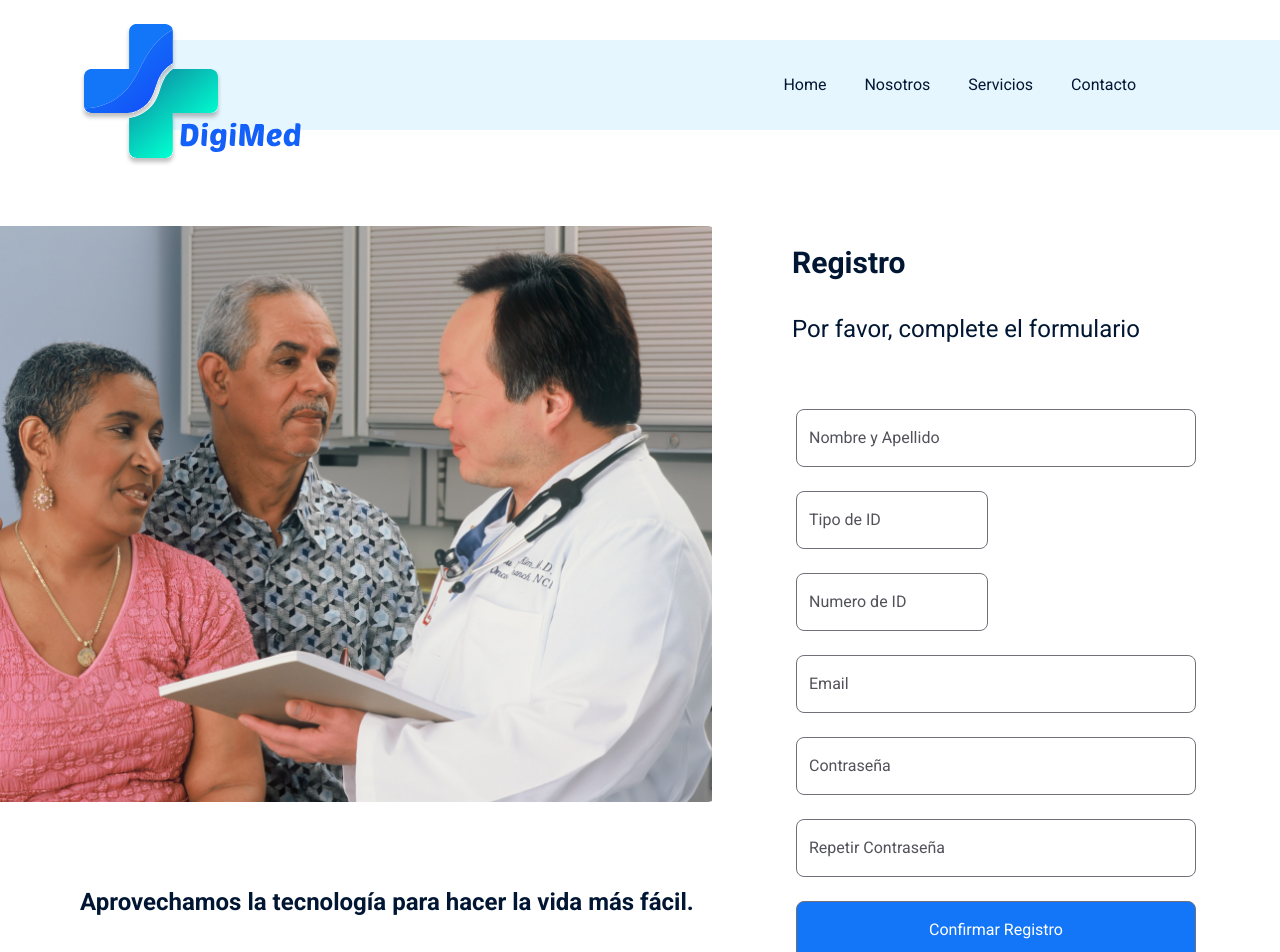
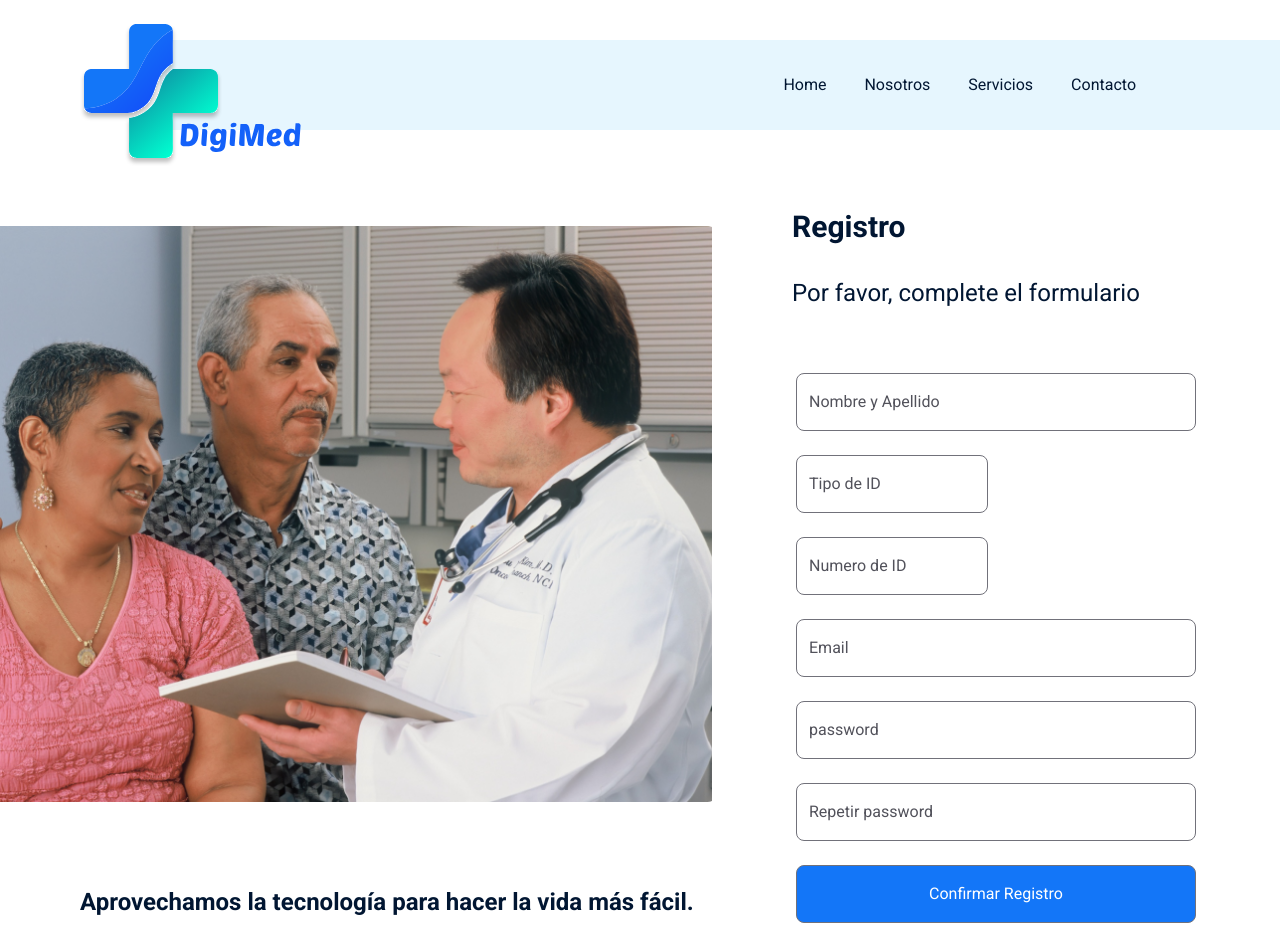
Before and after one commit to JavierBrizuela/DigiMed, a React (Vite) app in the folder digimed-ui/digimed-ui/: page /registro in a window 1280 px wide. Shown: the top 952 px of the page. Built offline with nearby package versions, Linux system fonts and the light colour scheme.

Commit message:
aun proceso fix login

```diff
--- a/digimed-ui/digimed-ui/package.json
+++ b/digimed-ui/digimed-ui/package.json
@@ -13,6 +13,7 @@
     "axios": "^1.5.0",
     "react": "^18.2.0",
     "react-dom": "^18.2.0",
+    "react-router-dom": "^6.15.0",
     "react-select": "^5.7.4"
   },
   "devDependencies": {
--- a/digimed-ui/digimed-ui/src/Pages/Registro.jsx
+++ b/digimed-ui/digimed-ui/src/Pages/Registro.jsx
@@ -4,25 +4,28 @@
 // import hero from '../assets/image_hero.png';
 import Image from '../components/image';
 import axios from 'axios';
+// import { useHistory } from 'react-router-dom';
 
 function Registro({
-  setShowLoginForm,
-  setShowRegistro,
+  // setShowLoginForm,
+  // setShowRegistro,
   email,
-  contraseña,
+  password,
   handleemail,
-  handlecontraseña,
+  handlepassword,
 }) {
+  // const history = useHistory();
+
   const [fullName, setFullName] = useState('');
   const [documentType, setDocumentType] = useState('');
   const [documentNumber, setDocumentNumber] = useState('');
-  const [confirmContraseña, setConfirmContraseña] = useState('');
+  const [confirmPassword, setconfirmPassword] = useState('');
 
-  const goBack = () => {
-    setShowLoginForm(true);
-    setShowRegistro(false);
-  };
-  /* console.log(email, contraseña) */
+  // const goBack = () => {
+  //   setShowLoginForm(true);
+  //   setShowRegistro(false);
+  // };
+  /* console.log(email, password) */
 
   const handlefullName = (e) => {
     setFullName(e.target.value);
@@ -36,31 +39,31 @@
     setDocumentNumber(e.target.value);
   };
 
-  const handleconfirmContraseña = (e) => {
-    setConfirmContraseña(e.target.value);
+  const handleconfirmPassword = (e) => {
+    setconfirmPassword(e.target.value);
   };
 
   const handleRegistration = (e) => {
     e.preventDefault();
     if (
       email === '' ||
-      contraseña === '' ||
+      password === '' ||
       fullName === '' ||
       documentType === '' ||
-      confirmContraseña === '' ||
+      confirmPassword === '' ||
       documentNumber === ''
     ) {
       console.log('Por favor, completa todos los campos.');
     } else if
 
     (email &&
-    contraseña  &&
+    password  &&
     fullName &&
     documentType &&
-    confirmContraseña &&
+    confirmPassword &&
     documentNumber &&
 
-      contraseña !== confirmContraseña) {
+      password !== confirmPassword) {
       console.log('Las contraseñas no coinciden.');
     } else {
       console.log('entro else')
@@ -69,11 +72,13 @@
           documentType: documentType,
           documentNumber: documentNumber,
           email: email,
-          contraseña: contraseña,
-          confirmContraseña: confirmContraseña,
+          password: password,
+          confirmPassword: confirmPassword,
         })
         .then((resp) => {
           console.log('Usuario registrado con exito');
+          // history.push('/');
+          window.location.href = '/';
         })
         .catch((error) => {
           console.log('error');
@@ -137,21 +142,21 @@
               <div className=' mx-1 border border-zinc-500 px-3 py-4 gap-2 rounded-lg w-[25rem] flex items-center '>
                 <input
                   className='flex-1 p-0 text-zinc-900 placeholder-zinc-600 border-0 bg-transparent'
-                  placeholder='Contraseña'
+                  placeholder='password'
                   type='password'
-                  name='contraseña'
-                  value={contraseña}
-                  onChange={handlecontraseña}
+                  name='password'
+                  value={password}
+                  onChange={handlepassword}
                 />
               </div>
               <div className=' mx-1 border border-zinc-500 px-3 py-4 gap-2 rounded-lg w-[25rem] flex items-center '>
                 <input
                   className='flex-1 p-0 text-zinc-900 placeholder-zinc-600 border-0 bg-transparent'
-                  placeholder='Repetir Contraseña'
+                  placeholder='Repetir password'
                   type='password'
-                  name='confirmContraseña'
-                  value={confirmContraseña}
-                  onChange={handleconfirmContraseña}
+                  name='confirmPassword'
+                  value={confirmPassword}
+                  onChange={handleconfirmPassword}
                 />
               </div>
               <div className=' mx-1 border border-zinc-500 px-3 py-4 bg-celeste text-white gap-2 rounded-lg w-[25rem] flex items-center  justify-center'>
@@ -163,7 +168,7 @@
                   Confirmar Registro
                 </button>
                    </div>
-                 <Link to='/'>Volver al Login</Link>
+                   <div className='text-2xl mb-16 flex flex-row gap-1'>volver al  <Link className='text-celeste underline' to='/'> Login</Link></div>
             </form>
           </div>
         </div>
--- a/digimed-ui/digimed-ui/src/components/LoginForm.jsx
+++ b/digimed-ui/digimed-ui/src/components/LoginForm.jsx
@@ -3,11 +3,14 @@
 import React, { useState } from 'react';
 import { useNavigate, Link } from 'react-router-dom';
 import axios from 'axios';
+// import { useHistory } from 'react-router-dom';
 
 export function LoginForm() {
+  // const history = useHistory();
+  const navigate = useNavigate();
   // const [isAllowed, setIsAllowed] = useState(false)
   const [email, setEmail] = useState('');
-  const [contraseña, setContraseña] = useState('');
+  const [password, setPassword] = useState('');
   const [showAlert, setShowAlert] = useState(false);
   const [ShowAlertEmail, setShowAlertEmail] = useState(false);
   const [showRegistro, setShowRegistro] = useState(false);
@@ -17,8 +20,8 @@
     setEmail(e.target.value);
   };
 
-  const handlecontraseña = (e) => {
-    setContraseña(e.target.value);
+  const handlepassword = (e) => {
+    setPassword(e.target.value);
   };
 
   /* console.log(email, password) */
@@ -39,7 +42,7 @@
     }, 2000);
   };
   const enter = () => {
-    if (email === '' || contraseña === '') {
+    if (email === '' || password === '') {
       setShowAlert(true);
       timeOutAlert();
       console.log('Completa los campos')
@@ -50,8 +53,10 @@
           password: password,
         })
         .then((resp) => {
-          setIsAllowed(true);
+          // setIsAllowed(true);
           navigate('/servicios');
+          // history.push('/servicios');
+          // window.location.href = '/servicios'
         })
         .catch((error) => {
           setShowAlertEmail(true);
@@ -59,7 +64,7 @@
         });
     }
   };
-  const navigate = useNavigate();
+
 
   return (
     <div className='flex flex-col '>
@@ -75,7 +80,7 @@
           <p className='text-2xl mb-16'>Si ya tiene cuenta</p>
           <form action='' className='flex flex-col gap-6'>
             {/* <input type="text" placeholder="Email"/>
-            <input type="text" placeholder="Contraseña"/> */}
+            <input type="text" placeholder="Password"/> */}
             <div className=' mx-1 border border-zinc-500 px-3 py-4 gap-2 rounded-lg w-[25rem] flex items-center '>
               {/* <Search className="mx-1h-5 w-5 text-zinc-500" /> */}
               <input
@@ -89,12 +94,12 @@
             </div>
             <div className='  mx-1 border-2  px-3 py-4 gap-2 rounded-lg w-[25rem] flex items-center'>
               <input
-                onChange={handlecontraseña}
+                onChange={handlepassword}
                 type='password'
                 name='password'
-                value={contraseña}
+                value={password}
                 className='flex-1 p-0 text-zinc-900 placeholder-zinc-600 border-0 bg-transparent'
-                placeholder='Contraseña'
+                placeholder='password'
               />
             </div>
 
@@ -109,7 +114,7 @@
                 Ingresar
               </button>
             </div>
-            <Link to='/Registro'>Registar Usuario</Link>
+            <div className='text-2xl mb-16 flex flex-row gap-1'>¿No tiene cuenta? <Link className='text-celeste underline' to='/Registro'> Registrese</Link></div>
           </form>
         </div>
       ) : (
@@ -117,9 +122,9 @@
           setShowLoginForm={setShowLoginForm}
           setShowRegistro={setShowRegistro}
           email={email}
-          contraseña={contraseña}
+          password={password}
           handleemail={handleemail}
-          handlecontraseña={handlecontraseña}
+          handlepassword={handlepassword}
         />
       )}
 
--- a/digimed-ui/digimed-ui/src/components/Navbar2.jsx
+++ b/digimed-ui/digimed-ui/src/components/Navbar2.jsx
@@ -9,9 +9,9 @@
 
 
                 <div className="flex gap-[2.375rem] justify-end  items-center mr-36">
-                    <a href="#">Home</a>
+                    <a href="/#">Home</a>
                     <a href="#">Nosotros</a>
-                    <a href="#">Servicios</a>
+                    <a href="/servicios">Servicios</a>
                     <a href="#">Contacto</a>
                 </div>
 
```
Also changed, not shown: 1 other file (tests, documents, lock files or other folders).
